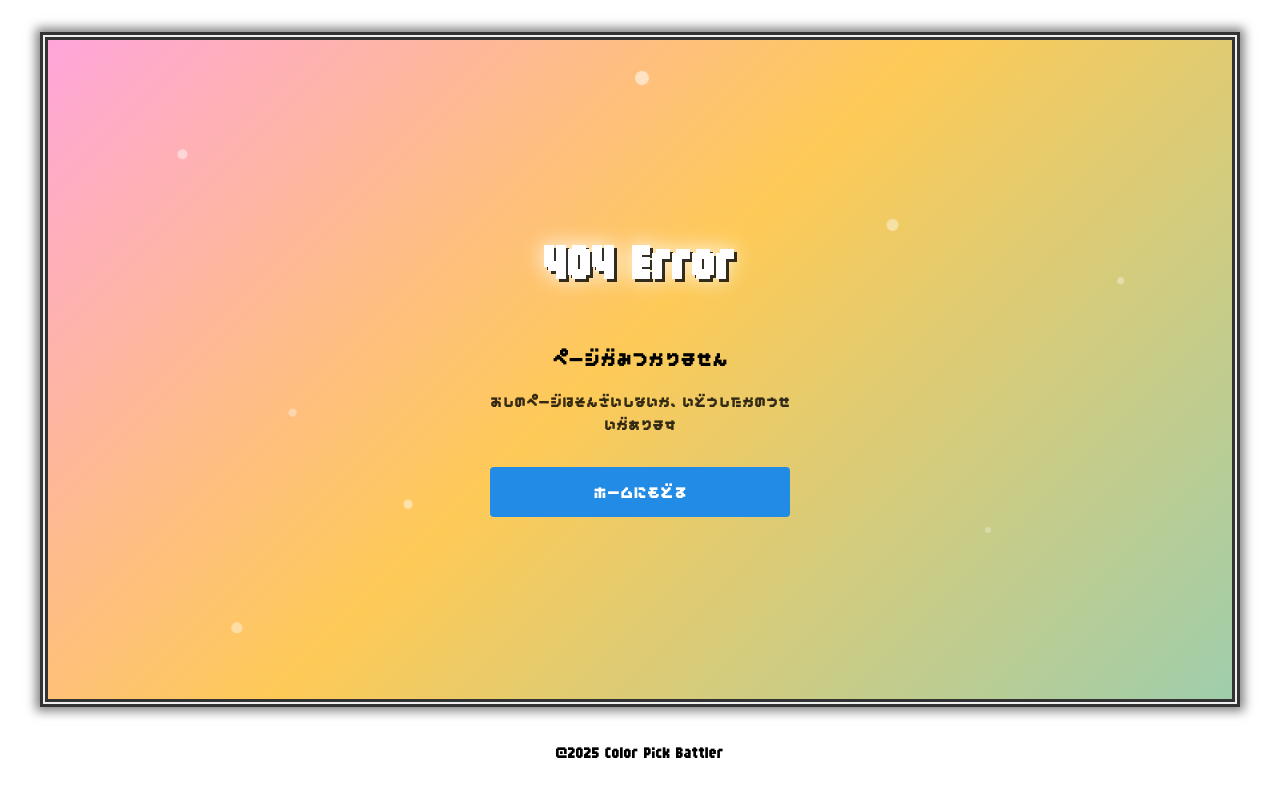
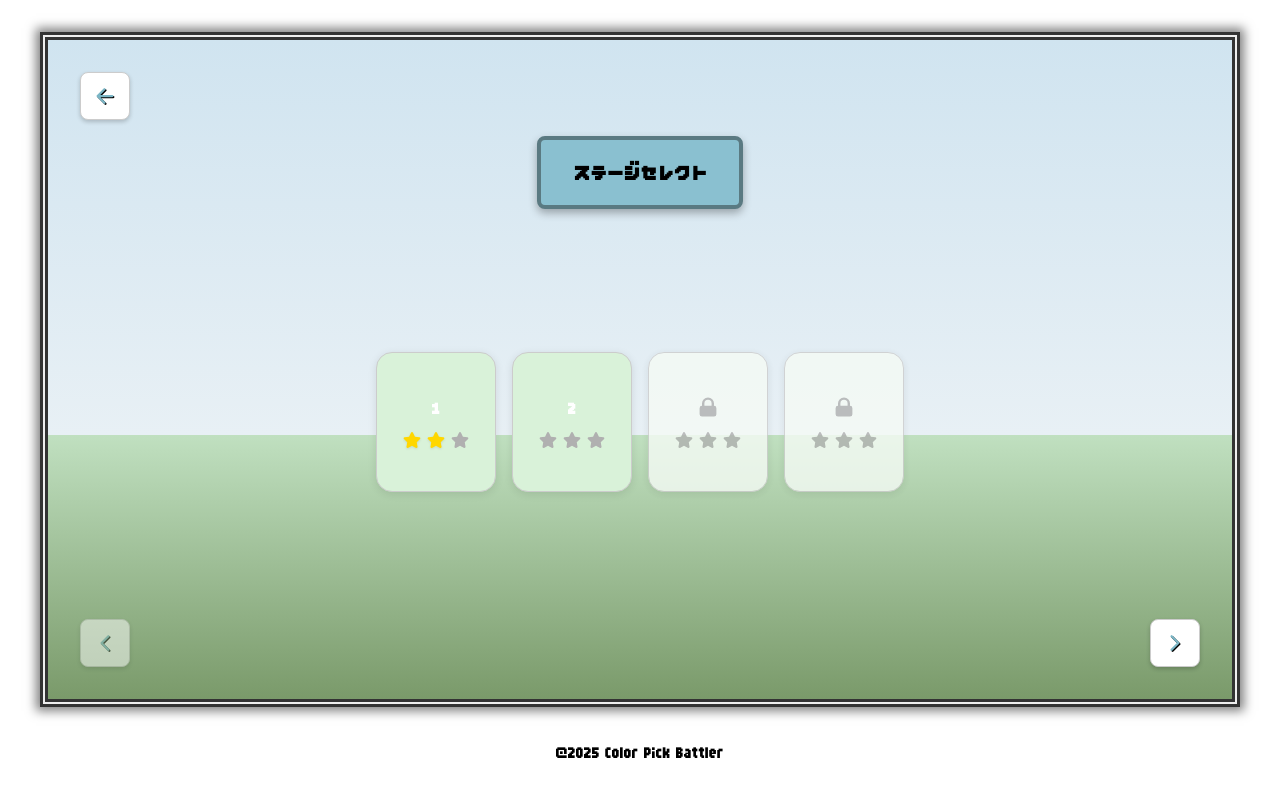
Before and after one commit to iririn1998/color-pick-battler, a Next.js app: page /stage in a window 1280 px wide. Before the commit this address had no page. Shown: the top 796 px of the page. Built offline with nearby package versions, Linux system fonts and the light colour scheme.

Commit message:
feat: ステージセレクトページを追加し、ナビゲーションボタンとスタイルを実装

```diff
--- /dev/null
+++ b/src/app/stage/page.module.css
@@ -0,0 +1,40 @@
+.container {
+  position: relative;
+  width: 100%;
+  height: 100%;
+  display: flex;
+  flex-direction: column;
+  align-items: center;
+  justify-content: space-between;
+  padding: 2rem;
+  box-sizing: border-box;
+
+  .topNav {
+    display: flex;
+    justify-content: space-between;
+    width: 100%;
+    max-width: 1200px;
+    margin-bottom: 1rem;
+  }
+
+  .titleSection {
+    margin-bottom: 2rem;
+  }
+
+  .stagesSection {
+    flex: 1;
+    display: flex;
+    align-items: center;
+    justify-content: center;
+    width: 100%;
+    max-width: 1200px;
+  }
+
+  .paginationSection {
+    display: flex;
+    justify-content: space-between;
+    width: 100%;
+    max-width: 1200px;
+    margin-top: 1rem;
+  }
+}
--- /dev/null
+++ b/src/app/stage/page.tsx
@@ -0,0 +1,107 @@
+"use client";
+
+import { Group } from "@mantine/core";
+import { useRouter } from "next/navigation";
+import { useState } from "react";
+import { IoArrowBack, IoChevronBack, IoChevronForward } from "react-icons/io5";
+import { NavigationButton } from "@/components/NavigationButton";
+import { StageBackground } from "@/components/StageBackground";
+import { StageButton } from "@/components/StageButton";
+import { StageTitleBanner } from "@/components/StageTitleBanner";
+import styles from "./page.module.css";
+
+const STAGES_PER_PAGE = 4;
+const TOTAL_STAGES = 8;
+
+type StageData = {
+  number: 1 | 2 | 3 | 4 | 5 | 6 | 7 | 8;
+  isLocked: boolean;
+  stars: 0 | 1 | 2 | 3;
+};
+
+const initialStages: StageData[] = [
+  { number: 1, isLocked: false, stars: 2 },
+  { number: 2, isLocked: false, stars: 0 },
+  { number: 3, isLocked: true, stars: 0 },
+  { number: 4, isLocked: true, stars: 0 },
+  { number: 5, isLocked: true, stars: 0 },
+  { number: 6, isLocked: true, stars: 0 },
+  { number: 7, isLocked: true, stars: 0 },
+  { number: 8, isLocked: true, stars: 0 },
+];
+
+export default function StagePage() {
+  const router = useRouter();
+  const [currentPage, setCurrentPage] = useState(1);
+  const totalPages = Math.ceil(TOTAL_STAGES / STAGES_PER_PAGE);
+
+  const startIndex = (currentPage - 1) * STAGES_PER_PAGE;
+  const endIndex = startIndex + STAGES_PER_PAGE;
+  const currentStages = initialStages.slice(startIndex, endIndex);
+
+  const handleStageClick = (stageNumber: number) => {
+    // バトルページへの遷移など
+    console.log(`Stage ${stageNumber} clicked`);
+  };
+
+  const handlePreviousPage = () => {
+    if (currentPage > 1) {
+      setCurrentPage(currentPage - 1);
+    }
+  };
+
+  const handleNextPage = () => {
+    if (currentPage < totalPages) {
+      setCurrentPage(currentPage + 1);
+    }
+  };
+
+  return (
+    <StageBackground>
+      <div className={styles.container}>
+        <div className={styles.topNav}>
+          <NavigationButton
+            icon={IoArrowBack}
+            aria-label="戻る"
+            onClick={() => {
+              router.push("/");
+            }}
+          />
+        </div>
+
+        <div className={styles.titleSection}>
+          <StageTitleBanner title="ステージセレクト" />
+        </div>
+
+        <div className={styles.stagesSection}>
+          <Group gap="md" justify="center">
+            {currentStages.map((stage) => (
+              <StageButton
+                key={stage.number}
+                stageNumber={stage.number}
+                isLocked={stage.isLocked}
+                stars={stage.stars}
+                onClick={() => handleStageClick(stage.number)}
+              />
+            ))}
+          </Group>
+        </div>
+
+        <div className={styles.paginationSection}>
+          <NavigationButton
+            icon={IoChevronBack}
+            aria-label="前のページ"
+            disabled={currentPage === 1}
+            onClick={handlePreviousPage}
+          />
+          <NavigationButton
+            icon={IoChevronForward}
+            aria-label="次のページ"
+            disabled={currentPage === totalPages}
+            onClick={handleNextPage}
+          />
+        </div>
+      </div>
+    </StageBackground>
+  );
+}
--- a/src/components/NavigationButton/index.tsx
+++ b/src/components/NavigationButton/index.tsx
@@ -1,15 +1,17 @@
 import { Button } from "@mantine/core";
 import clsx from "clsx";
-import type { ComponentPropsWithoutRef, FC } from "react";
+import type { ComponentProps, FC, MouseEventHandler } from "react";
 import type { IconType } from "react-icons";
 import styles from "./index.module.css";
 
 export type NavigationButtonProps = Omit<
-  ComponentPropsWithoutRef<typeof Button>,
+  ComponentProps<typeof Button>,
   "children"
 > & {
   icon: IconType;
   className?: string;
+  onClick?: MouseEventHandler<HTMLButtonElement>;
+  disabled?: boolean;
 };
 
 export const NavigationButton: FC<NavigationButtonProps> = ({
```
Also changed, not shown: src/app/page.tsx (+1 -7 lines).
